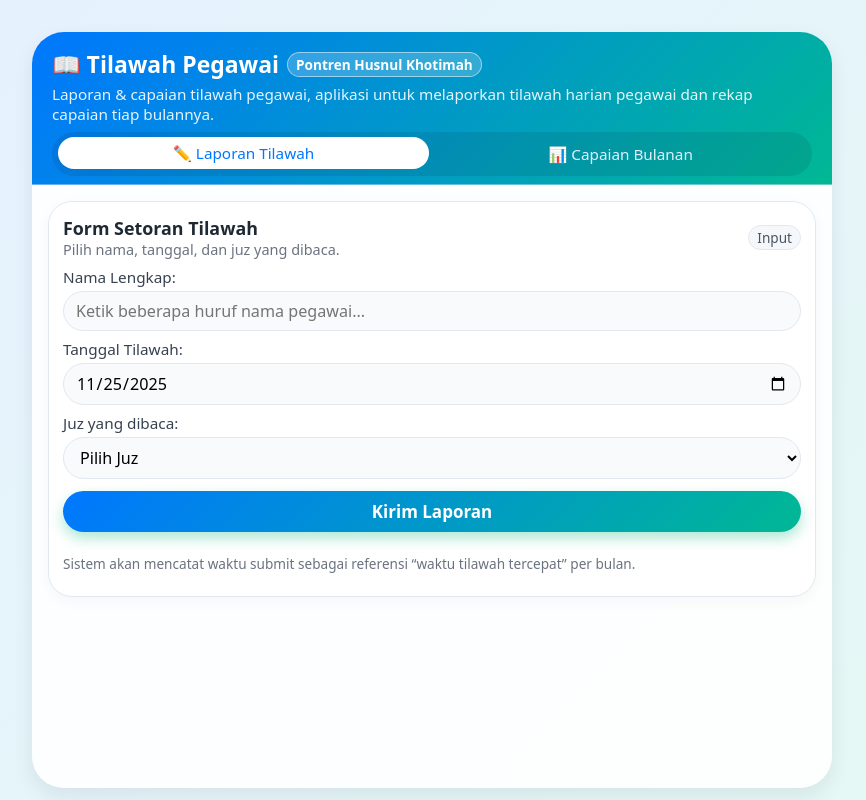
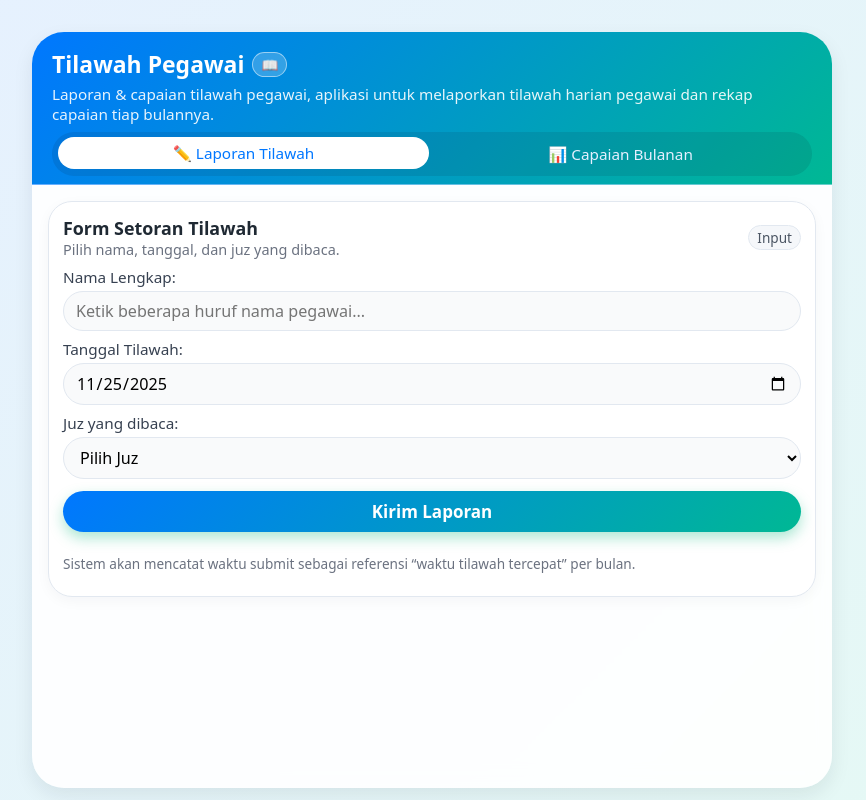
Before and after one commit to upmp-hk/laporan-tilawah, a plain HTML site: page index.html in a window 1280 px wide. Shown: the whole page, without its empty margins (208-1074 px from the left). Drawn offline with nearby package versions, Linux system fonts and the light colour scheme; no server answers.

Commit message:
Update index.html

```diff
--- a/index.html
+++ b/index.html
@@ -398,8 +398,8 @@
 <div class="app-shell">
   <header class="app-header">
     <div class="app-title">
-      📖 Tilawah Pegawai
-      <span class="app-badge">Pontren Husnul Khotimah</span>
+      Tilawah Pegawai
+      <span class="app-badge">📖</span>
     </div>
     <div class="app-subtitle">
       Laporan & capaian tilawah pegawai, aplikasi untuk melaporkan tilawah harian pegawai dan rekap capaian tiap bulannya.
```
